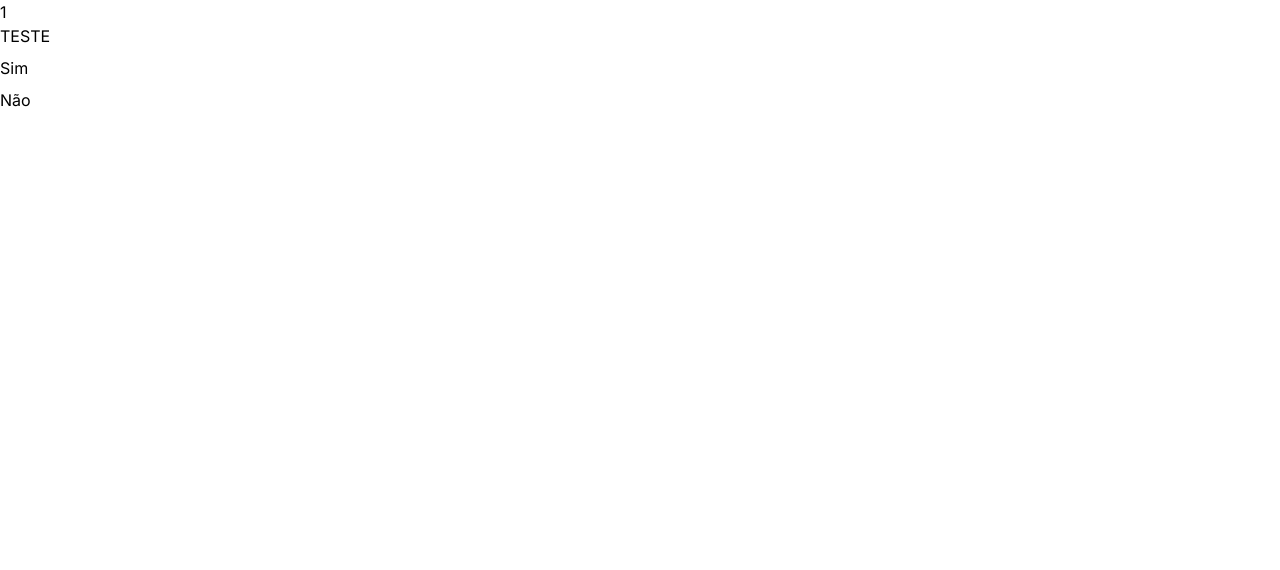
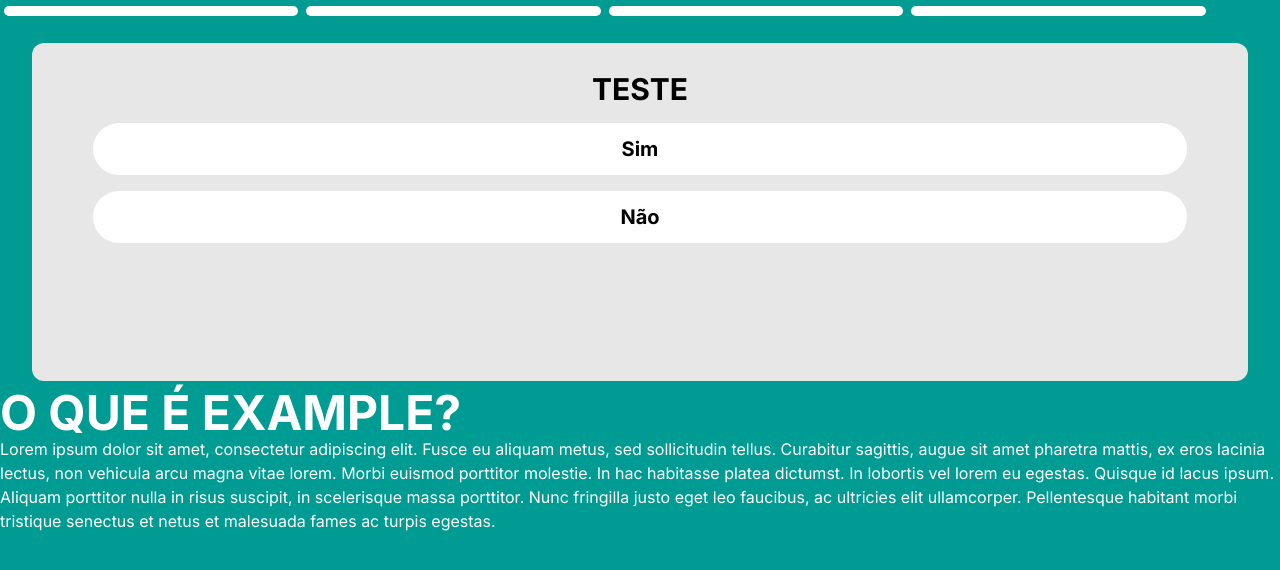
Before and after one commit to heitorlimamorei/survey-burnout-front-end, a Next.js app: page /quiz in a window 1280 px wide. Shown: the top 570 px of the page. Built offline with nearby package versions, Linux system fonts and the light colour scheme.

Commit message:
feat: added quiz & progress bar style

```diff
--- a/src/app/layout.tsx
+++ b/src/app/layout.tsx
@@ -16,7 +16,7 @@ export default function RootLayout({
 }) {
   return (
     <html lang="en">
-      <body className={inter.className}>{children}</body>
+      <body className={`w-screen h-screen bg-[#009B92] ${inter.className}`}>{children}</body>
     </html>
   );
 }
--- a/src/app/page.tsx
+++ b/src/app/page.tsx
@@ -1,3 +1,7 @@
 export default function Home() {
-  return <div>Projeto Burnout Survey</div>;
+  return (
+    <div className="w-full h-full flex flex-col">
+
+    </div>
+  );
 }
--- a/src/app/quiz/page.tsx
+++ b/src/app/quiz/page.tsx
@@ -1,6 +1,7 @@
 'use client';
 
 import useQuiz from '@/hooks/useQuiz';
+import ProgressBar from '@/components/ProgressBar';
 import React, { useState } from 'react';
 
 export default function Quiz() {
@@ -41,20 +42,26 @@ export default function Quiz() {
   console.log(questions);
 
   return !isCheckoutOpen ? (
-    <div>
-      <span>{questionPosition}</span>
-      <h1>{currentQuestion.title}</h1>
-      <ul>
+    <div className='h-full w-full flex flex-col items-center justify-center'>
+      <ProgressBar questionPosition={questionPosition}></ProgressBar>
+      <div className='mt-6 h-[45%] py-5 rounded-xl my-2 w-[95%] bg-[#E7E7E7]'>
+        <h1 className='text-center p-2 text-3xl font-bold'>{currentQuestion.title}</h1>
+        <ul className='flex flex-col items-center'>
           {currentQuestion.options.map((option) => (
             <li
               key={option.id}
               onClick={() => handleConfirmAnswer(option.value)}
-            className="my-2">
+              className="text-center font-bold text-xl my-2 w-[90%] rounded-full py-3 bg-white">
               {option.title}
             </li>
           ))}
         </ul>
       </div>
+      <div className='h-[55%] text-white '>
+        <h1 className='text-5xl font-bold'>O QUE É EXAMPLE?</h1>
+        <p>Lorem ipsum dolor sit amet, consectetur adipiscing elit. Fusce eu aliquam metus, sed sollicitudin tellus. Curabitur sagittis, augue sit amet pharetra mattis, ex eros lacinia lectus, non vehicula arcu magna vitae lorem. Morbi euismod porttitor molestie. In hac habitasse platea dictumst. In lobortis vel lorem eu egestas. Quisque id lacus ipsum. Aliquam porttitor nulla in risus suscipit, in scelerisque massa porttitor. Nunc fringilla justo eget leo faucibus, ac ultricies elit ullamcorper. Pellentesque habitant morbi tristique senectus et netus et malesuada fames ac turpis egestas.</p>
+      </div>
+    </div>
   ) : (
     <div>Checkout is open</div>
   );
--- /dev/null
+++ b/src/components/ProgressBar.tsx
@@ -0,0 +1,34 @@
+export default function ProgressBar({questionPosition}) {
+    const divs = [0, 1, 2, 3];
+    let answered = []
+    switch(questionPosition){
+        case 0:
+            answered = [0, 0, 0, 0]
+            break;
+        case 1:
+            answered = [0, 0, 0, 0]
+            break;
+        case 2:
+            answered = [1, 0, 0, 0]
+            break;
+        case 3:
+            answered = [1, 1, 0, 0]
+            break;
+        case 4:
+            answered = [1, 1, 1, 0]
+    }
+
+    return (
+      <div className="w-full flex mt-1 items-center h-[1rem]">
+        {divs.map((index) => (
+          <div
+            key={index}
+            className={
+              answered[index]
+                ? 'bg-[#00CFC3] mx-1 w-[23%] h-2/3 rounded-full'
+                : 'bg-white mx-1 w-[23%] h-2/3 rounded-full'
+            }></div>
+        ))}
+      </div>
+    );
+  }
--- a/src/data/questions.ts
+++ b/src/data/questions.ts
@@ -58,6 +58,24 @@ const questions: IQuestionProps[] = [
       },
     ],
   },
+  {
+    id: generateRandomId(),
+    title: 'Pergunta 04',
+    options: [
+      {
+        id: generateRandomId(),
+        name: 'TESTE (04)',
+        title: 'Sim',
+        value: 0.72,
+      },
+      {
+        id: generateRandomId(),
+        name: 'TESTE (04)',
+        title: 'Não',
+        value: 0.23,
+      },
+    ],
+  }
 ];
 
 export default questions;
```
Lines whose indentation alone changed are shown as unchanged.
